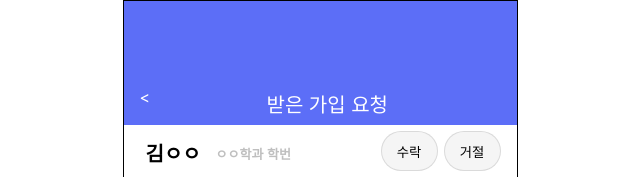
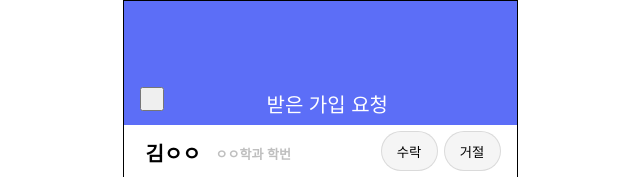
Before and after one commit to 12234626/cse3207, a React (Create React App) app in the folder frontend/: page /requestlist in a window 1280 px wide. Shown: the top 177 px of the page, without its empty margins (320-960 px from the left). Built offline with nearby package versions, Linux system fonts and the light colour scheme; the HTML template or start-up script is replaced by a standard one.

Commit message:
RequestList페이지에서 MyPage페이지로 페이지 전환, RequestList.jsx로 파일명 변경

```diff
--- a/frontend/src/RequestList.jsx
+++ b/frontend/src/RequestList.jsx
@@ -1,7 +1,13 @@
 import React from "react";
+import { useNavigate } from "react-router-dom";
 import "./RequestList.css";
 
 function RequestList() {
+  const navigate = useNavigate();
+
+  const handleBackClick = () => {
+    navigate("/MyPage");
+  };
   return (
     <div className="screen">
       <div className="phoneScreen">
@@ -32,7 +38,7 @@ function RequestList() {
         </div>
 
         <div className="topBar">
-          <div className="back">{"<"}</div>
+          <button className="back" onClick={handleBackClick}></button>
           <div className="requestListText">받은 가입 요청</div>
         </div>
       </div>
```
